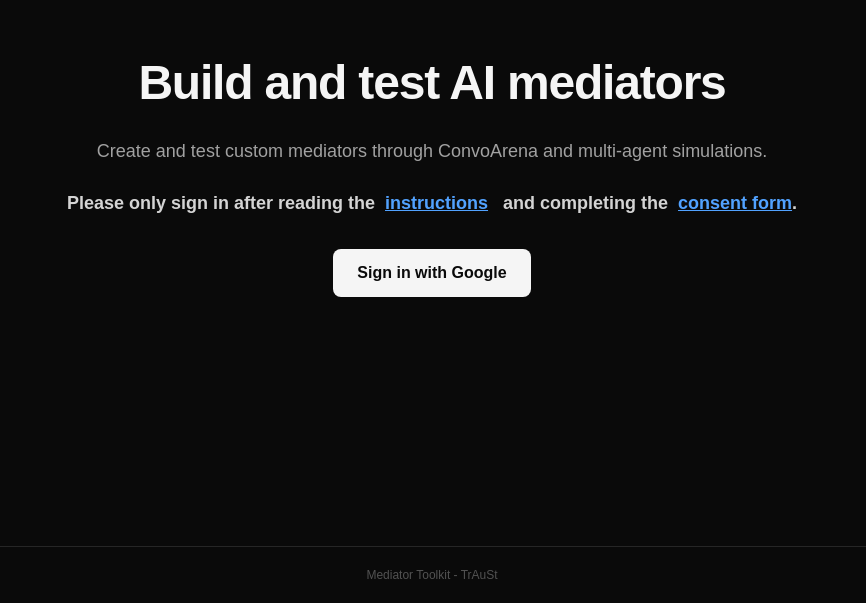
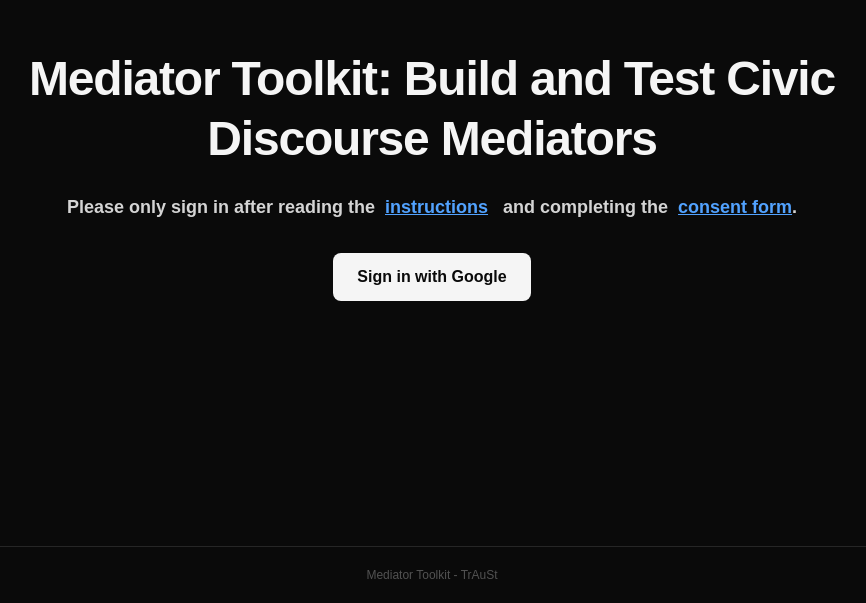
Before and after one commit to soaphia14/mediator-toolkit, a Next.js app: page / in a window 1280 px wide. Shown: the part 197-800 px from the top of the page, without its empty margins (208-1074 px from the left). Built offline with nearby package versions, Linux system fonts and the light colour scheme.

Commit message:
update title

```diff
--- a/app/page.tsx
+++ b/app/page.tsx
@@ -30,12 +30,9 @@ export default function LandingPage() {
     <div className="min-h-screen bg-neutral-950 text-neutral-100 flex flex-col">
       {/* Hero */}
       <main className="flex-1 flex flex-col items-center justify-center px-8 text-center space-y-6">
-        <h1 className="text-5xl font-semibold tracking-tight max-w-2xl leading-tight">
-          Build and test AI mediators
+        <h1 className="text-5xl font-semibold tracking-tight max-w-4xl leading-tight">
+          Mediator Toolkit: Build and Test Civic Discourse Mediators
         </h1>
-        <p className="text-lg text-neutral-400">
-          Create and test custom mediators through ConvoArena and multi-agent simulations.
-        </p>
         <div className="text-lg text-neutral-300 font-bold">
             Please only sign in after reading the  &nbsp;
             <a href= "https://docs.google.com/document/d/1tX9w_9RFuES2jxlGTDY2lXpRenc354hjzYMeH8LzngU/edit?usp=sharing"
```
